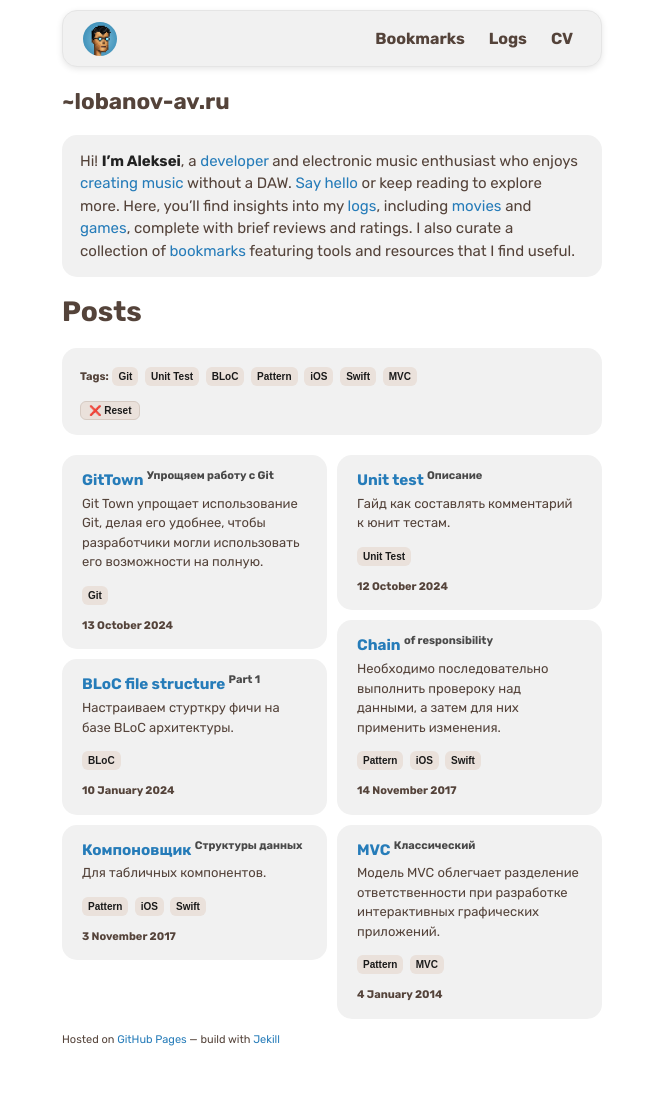
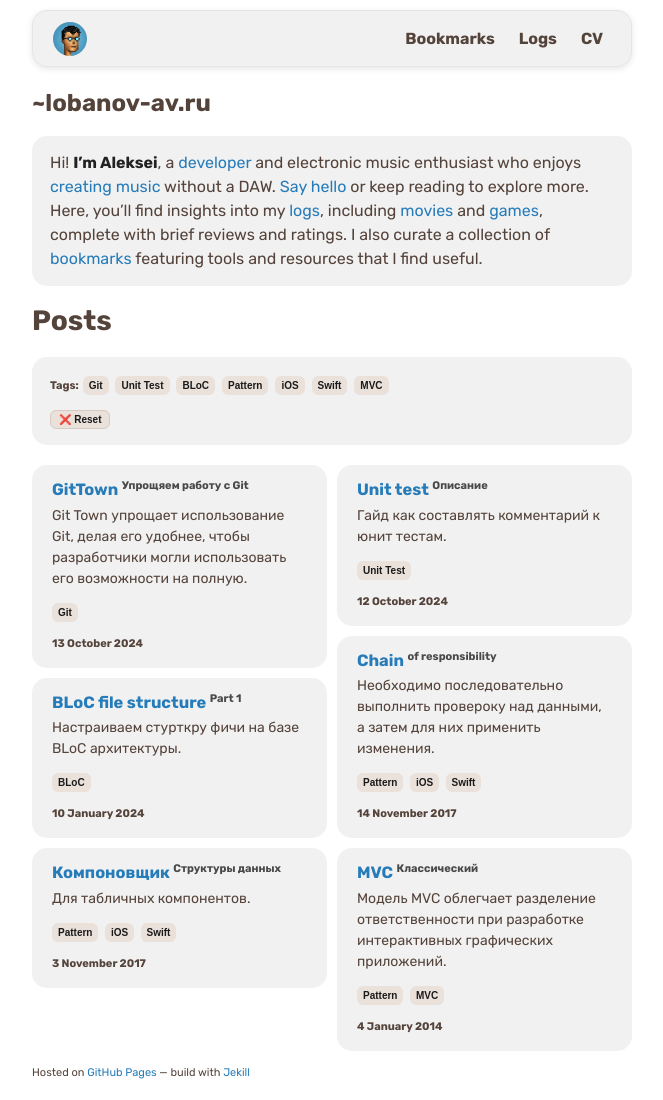
Before and after one commit to alobanov/alobanov.github.io, a Jekyll site: the page built from index.md, in a window 1280 px wide. Shown: the whole page, without its empty margins (308-971 px from the left). Built offline with Jekyll 4.4.1, drawn with Linux system fonts in a browser that asks for light colours; some web fonts are replaced; a style sheet for code colours, icons or effects is not loaded; before the commit the page ends 1067 px from its top, so only the background shows below that.

Commit message:
update styles

```diff
--- a/assets/css/style.css
+++ b/assets/css/style.css
@@ -12,7 +12,7 @@
 
 /* Общие стили */
 body {
-    font-size: 15px;
+    font-size: 16px;
     font: "Rubik", "Helvetica Neue", Helvetica, Arial, sans-serif;
     color: #54433a;
     background-color: #fff;
@@ -127,7 +127,7 @@ a:hover small {
 
 /* Структура страницы */
 .wrapper {
-    width: 540px;
+    width: 600px;
     margin: 0 auto;
 }
 
@@ -141,7 +141,7 @@ footer {
 }
 
 section {
-    width: 540px;
+    width: 600px;
     float: right;
     padding-bottom: 50px;
 }
@@ -199,7 +199,7 @@ hr {
 
 /* Медиа-запросы */
 @media print,
-screen and (max-width: 540px) {
+screen and (max-width: 600px) {
 
     .wrapper,
     header,
@@ -236,9 +236,9 @@ screen and (max-width: 540px) {
     }
 }
 
-@media (min-width: 541px) {
+@media (min-width: 601px) {
     .menu-container {
-        width: 540px;
+        width: 600px;
         /* Фиксированная ширина на больших экранах */
     }
 }
@@ -262,7 +262,7 @@ screen and (max-width: 540px) {
     top: 10px;
     left: 50%;
     transform: translateX(-50%);
-    max-width: 540px;
+    max-width: 600px;
     width: calc(100% - 40px);
     z-index: 1000;
     box-sizing: border-box;
@@ -350,7 +350,7 @@ screen and (max-width: 540px) {
     padding: 15px 20px;
     border-radius: 15px;
     font-family: "Rubik", sans-serif;
-    font-size: 13px;
+    font-size: 14px;
     line-height: 1.5;
     margin: 0;
     margin-bottom: 10px;
```
